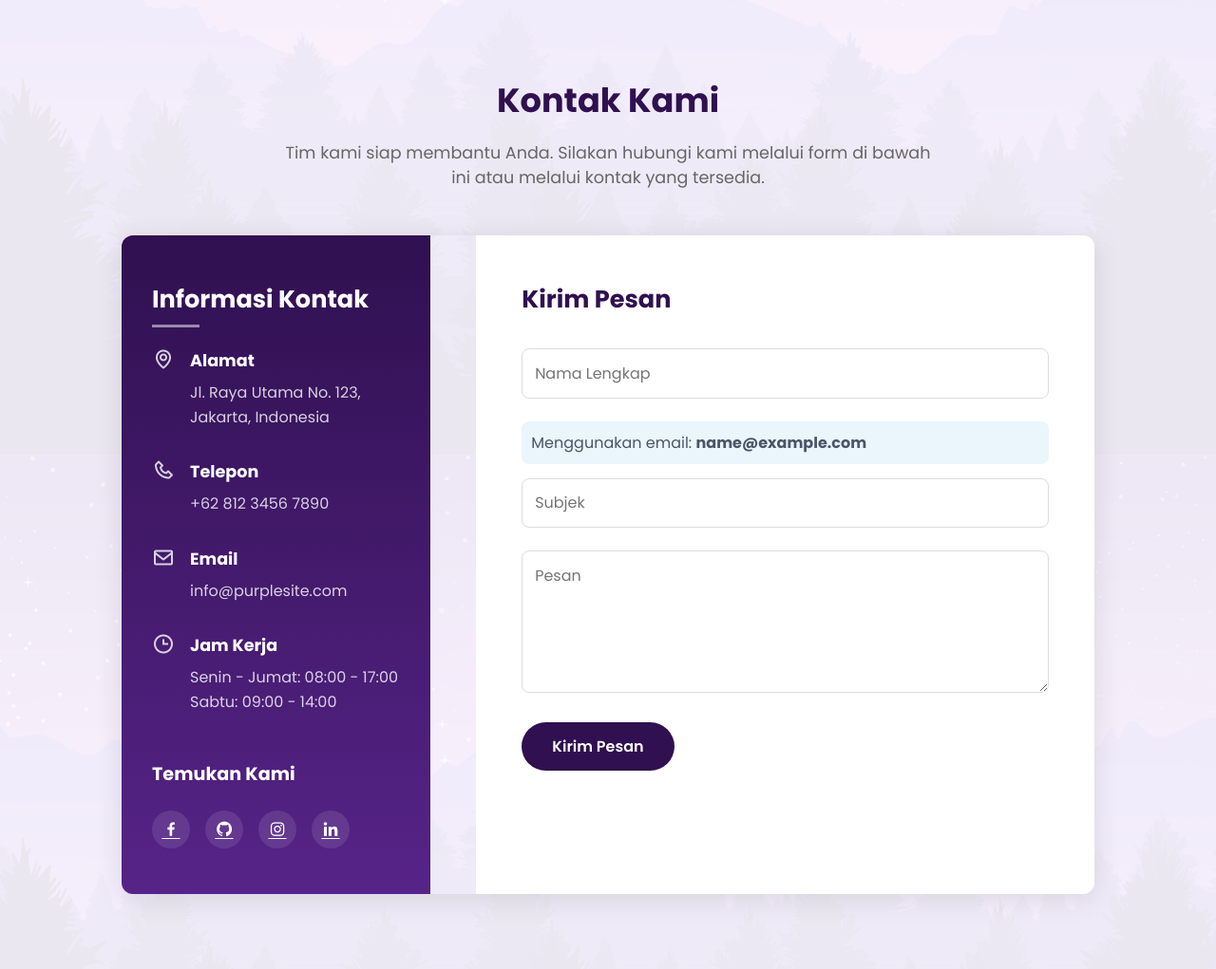
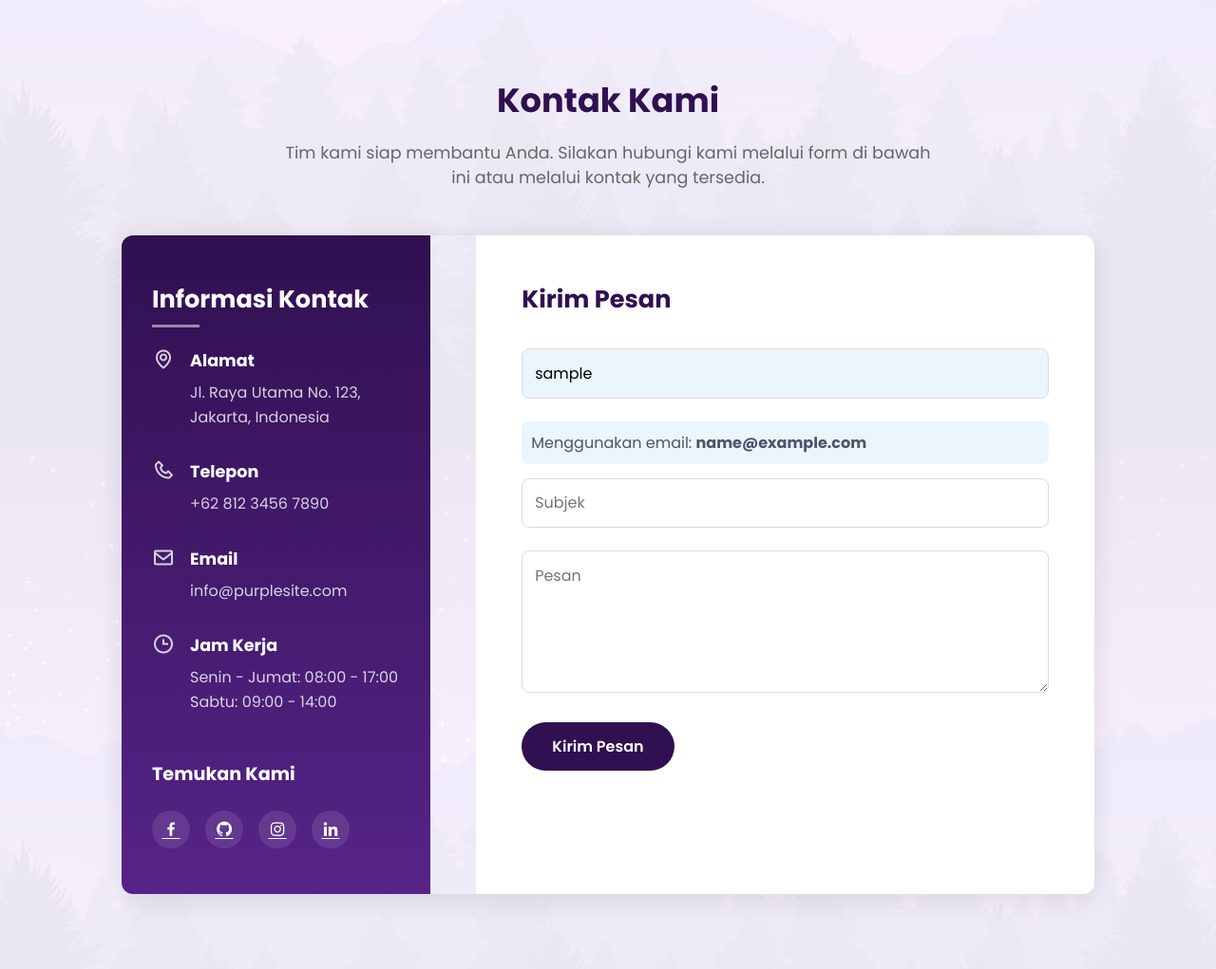
Before and after one commit to FirdausNova/Tugas, a PHP site: page /Navbar/Kontak.php in a window 1280 px wide. Shown: the part 321-1342 px from the top of the page at 95% size. Run offline with PHP 8.4, Linux system fonts and the light colour scheme; the visitor is signed in with stand-in values (Sample User, id 1).

Commit message:
adjust features

```diff
--- a/Navbar/Kontak.php
+++ b/Navbar/Kontak.php
@@ -541,7 +541,11 @@
 
                     <form id="contactForm" action="process_contact.php" method="POST">
                         <div class="form-group">
+                            <?php if(isset($_SESSION['username'])): ?>
+                            <input type="text" class="form-control" name="name" value="<?php echo htmlspecialchars($_SESSION['username']); ?>" readonly style="background-color: rgba(66, 153, 225, 0.1);">
+                            <?php else: ?>
                             <input type="text" class="form-control" name="name" placeholder="Nama Lengkap" required>
+                            <?php endif; ?>
                         </div>
 
                         <?php if(!isset($_SESSION['username']) || !isset($_SESSION['email'])): ?>
```
